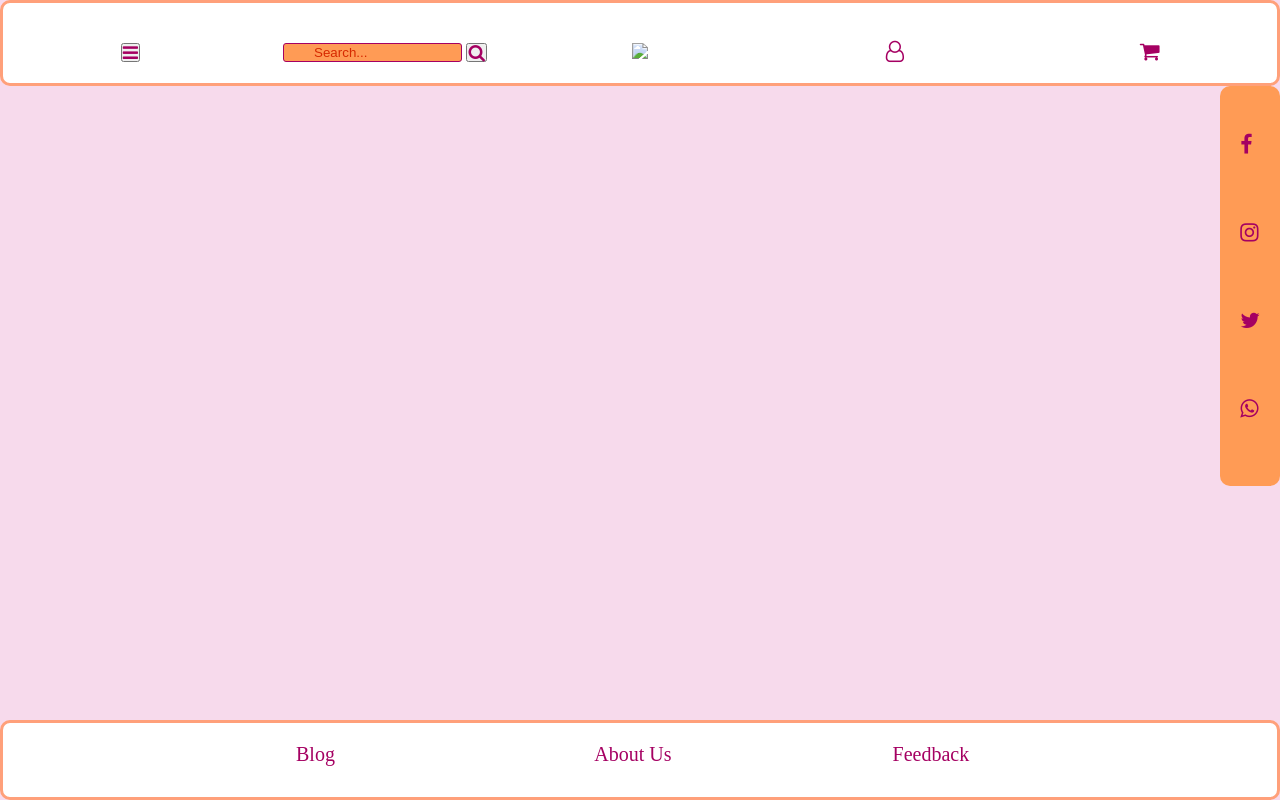
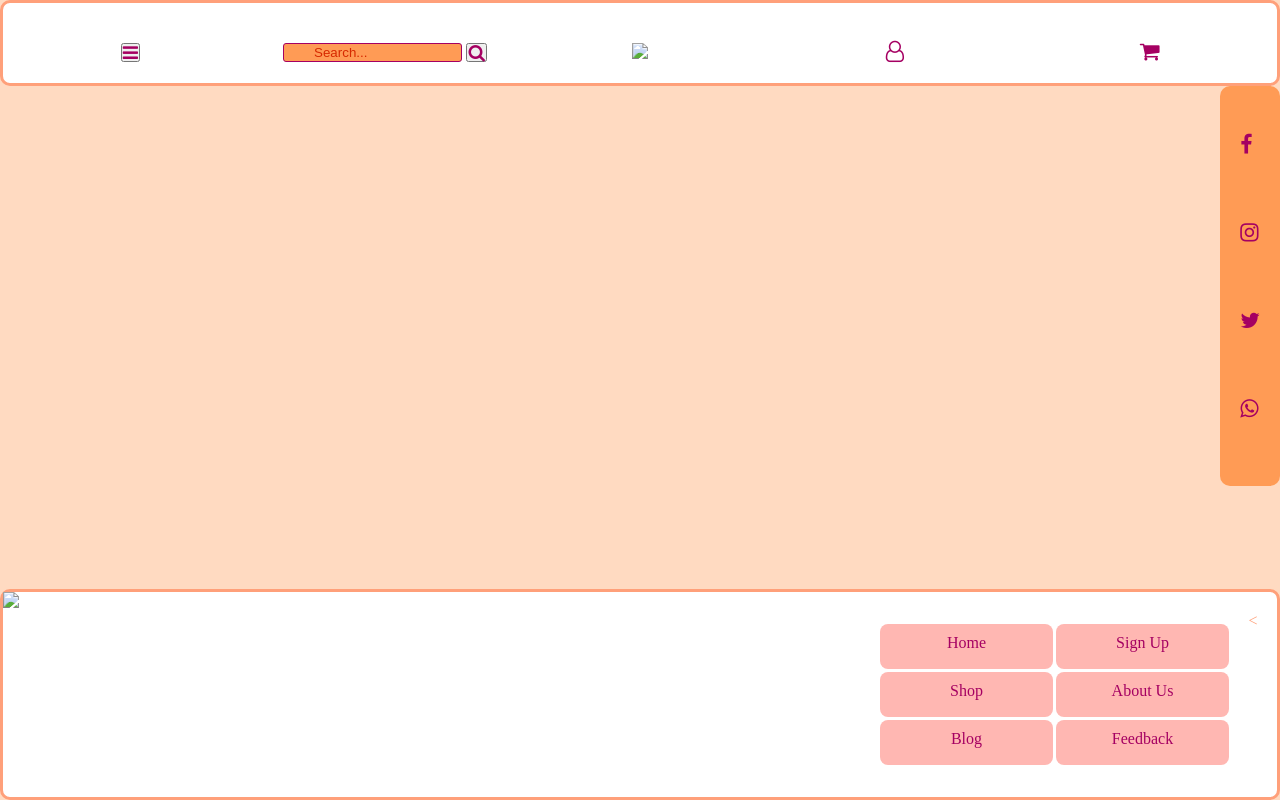
Before and after one commit to ThaarushiN/OnlinePetCareSystem, a PHP site: page / in a window 1280 px wide. Run offline with PHP 8.4, Linux system fonts and the light colour scheme.

Commit message:
styling 4

```diff
--- a/index.html
+++ b/index.html
@@ -19,6 +19,7 @@
 					<a href="#">Search by Pet</a>
 					<a href="#">Vet Channeling & Pet Sitting</a>
 					<a href="#">Pet Advice</a>
+					<a href="#">Shop</a>
 				</div>
 			</div><!- menu -->
 
@@ -56,12 +57,26 @@
 		</div><!-- content -->
 
 		<div class="footerlink" >
-			<ul>
-				<li><a href="#">Blog</a></li>
-				<li><a href="#">About Us</a></li>
-				<li><a href="#">Feedback</a></li>
-			</ul>
-		</div>
+			<div class="footerlogo">
+				<img src="#">
+			</div>
+			<div class="contact">
+
+			</div>
+			<div class="service">
+
+			</div>
+			<nav class="quicklink">
+				<ul>
+					<li id="left"><a href="#">Home</a></li>
+					<li id="left"><a href="#">Sign Up</a></li>
+					<li id="left"><a href="#">Shop</a></li>
+					<li id="right"><a href="#">About Us</a></li>
+					<li id="right"><a href="#">Blog</a></li><
+					<li id="right"><a href="#">Feedback</a></li>
+				</ul>
+			</nav>
+		</div><!-- footerlink -->
 
 	</div><!-- wrapper -->
 
--- a/styles/homestyle.css
+++ b/styles/homestyle.css
@@ -6,12 +6,14 @@
 
 body
 {
-	background-color: 	#f7daec;
+	background-color: 	#FFDAC1 /*#f7daec*/;
+	/*height: 1000px;*/
 }
 
 a:link
 {
 	color: #A50062;
+	border-radius: 10px;
 }
 
 a:visited
@@ -78,7 +80,7 @@ ul li a
 
 #menuitem
 {
-	height: 150px;
+	height: 200px;
 	float: left;
 	position: absolute;
 	padding: 8px 8px 8px 8px;
@@ -87,7 +89,7 @@ ul li a
 	border-style: solid;
 	border-width: thin;
 	color: #FFA07A;
-	margin-top:180px ;
+	margin-top:250px ;
 }
 
 #menuitem a
@@ -155,7 +157,7 @@ ul li a
 	float: right;
 	border-style: none;
 	height: 400px;
-	background-color: #FF9B55 /*#FFA07A*/;
+	background-color: /*#FF9AA2*/ #FF9B55 /*#FFA07A*/;
 }
 
 .socialmedia ul li
@@ -166,25 +168,75 @@ ul li a
 
 .footerlink
 {
+
+	height: 211px;
 	position: absolute;
 	bottom: 0;
 	width: 100%;
-	height: 10%;
 	color: #FFA07A;
 	border-style: solid;
 	border-width: medium	;
 	background-color: 	#FFFFFF;
+	vertical-align: bottom;
 }
 
-.footerlink ul
+.quicklink
 {
-	margin-left: 23%;
+	float: right;
+	text-align: center;
+	border-style: none;
+	margin-left: 50px;
+	margin-bottom: 50px;
+	vertical-align: middle;
+	width: 400px;
 }
 
-.footerlink ul li
+.quicklink ul
 {
-	display: inline-block;
-	width: 30%;
-	padding: 2% 0;
-	font-size: 	20px;
+	width: 400px;
+	/*border-style: solid;*/
+	/*transform: translate(-20px, -6px);*/
 }
+
+.quicklink ul li
+{
+	width: 173px;
+	height: 45px;
+	text-align: center;
+	float: left;
+	transform: translate(3px, 12px);
+	background-color: #FFB7B2;
+	border-radius: 8px;
+	padding-top: 10px;
+	margin-right: 3px;
+	margin-bottom: 3px;
+}
+
+/*#left
+{
+	display: inline;
+}
+
+#right
+{
+	display: inline;
+}
+*/
+.quicklink ul li a
+{
+	display: block;
+	width: 100%;
+  height: 100%;
+}
+
+.quicklink ul li:hover
+{
+	background-color: #FF9AA2 ;
+	transform: scale(1.1);
+	transition: all .2s ease-in-out;
+}
+
+.quicklink ul li a:link
+{
+	color: #A50062;
+}
```
